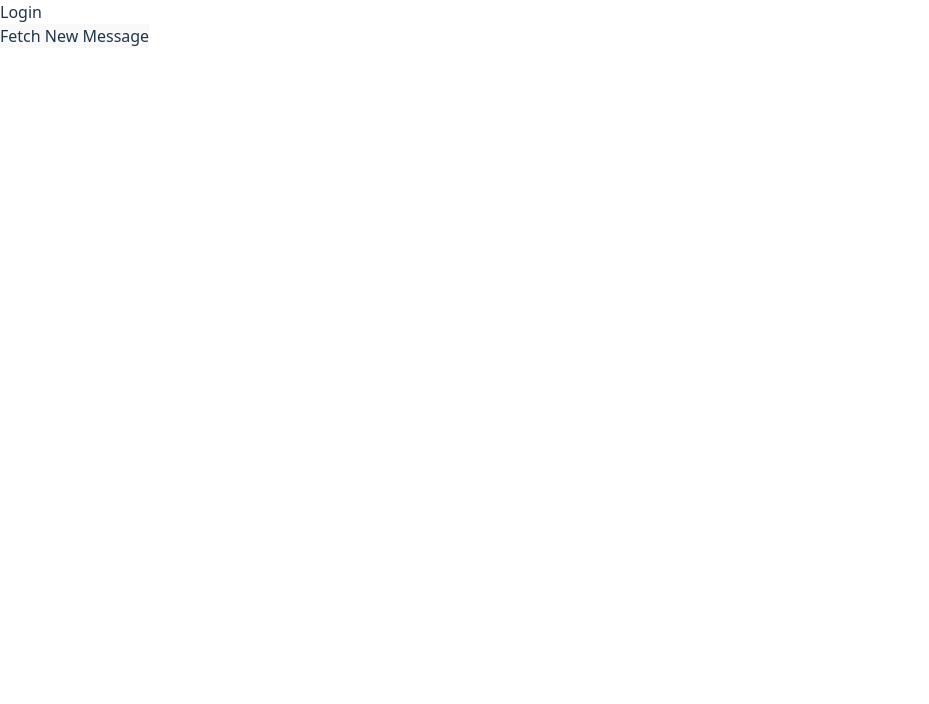
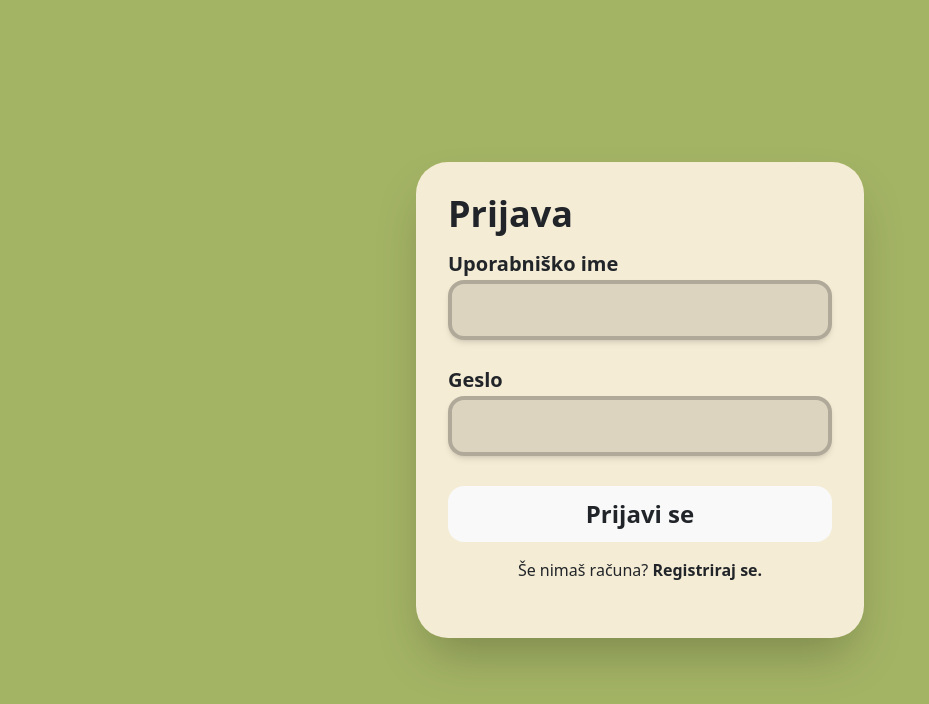
Before and after one commit to tomlidobnik/FERI-Digitalni-dvojcek, a React (Vite) app in the folder frontend/: page /login in a window 1280 px wide. Shown: the top 704 px of the page, without its empty margins (0-929 px from the left). Built offline with nearby package versions, Linux system fonts and the light colour scheme; no server answers.

Commit message:
feat: Vnosno polje (SCRUM-56)

```diff
--- a/frontend/src/pages/user/Login.jsx
+++ b/frontend/src/pages/user/Login.jsx
@@ -1,26 +1,88 @@
-import { useState } from 'react';
-import React from 'react';
+import { Link, useNavigate } from "react-router-dom";
+import { useForm } from "react-hook-form";
 
-function App() {
-  const [count, setCount] = useState(0);
-  const [message, setMessage] = useState('');
+export default function Login() {
+    const navigate = useNavigate();
 
-  const API_URL = import.meta.env.VITE_API_URL;
+    const {
+        register,
+        handleSubmit,
+        setError,
+        formState: { errors },
+    } = useForm();
 
-  const fetchMessage = () => {
-    fetch(`http://${API_URL}:8000/api/user`)
-      .then((response) => response.json())
-      .then((data) => setMessage(data.message))
-      .catch((error) => console.error('Error fetching message:', error));
-  };
+    const onSubmit = async (data) => {
+        try{
+            const userData = {
+                username: data.username,
+                password: data.password,
+            };
+            const response = await fetch(`https://${import.meta.env.VITE_API_URL}/api/user/token`, {
+                method: "POST",
+                headers: {
+                    "Content-Type": "application/json",
+                },
+                body: JSON.stringify(userData),
+            });
+            if (!response.ok) {
+                const errorData = await response.json();
+                if (errorData.error) {
+                    setError("root", {
+                        message: errorData.error,
+                    });
+                } else {
+                    setError("root", {
+                        message: "Napaka pri prijavi uporabnika",
+                    });
+                }
+                return;
+            }else {
+                navigate("/");
+            }
+            //console.log("User registered successfully");
+        }catch (error) {
+            setError("root", {
+                message: "Napaka pri prijavi uporabnika",
+            });
+        }
+    }
 
-  return (
-    <>
-      <h1>Login</h1>
-      <button onClick={fetchMessage}>Fetch New Message</button>
-      {message && <p>Message from backend: {message}</p>}
-    </>
-  );
+    return (
+        <div className="flex flex-col md:items-center md:justify-center h-screen select-none bg-tertiary text-text min-h-fit">
+            <div className="flex flex-col  p-8 bg-primary md:rounded-4xl md:h-fit h-screen md:shadow-2xl md:my-8">
+                <h1 className="text-4xl mb-4 font-bold md:w-96 w-full text-left">Prijava</h1>
+                <form onSubmit={handleSubmit(onSubmit)} className="flex flex-col gap-4 w-full">
+                    <div className="flex flex-col gap-0.5">
+                        <label className="font-semibold text-xl">Uporabniško ime</label>
+                        <input {...register("username", {
+                            required: "Uporabniško ime je obvezno",
+                        })} type="text" className="bg-black/10 p-3 text-xl rounded-2xl shadow-md focus:border-tertiary focus:outline-tertiary focus:outline-0 border-black/20 border-4"/>
+                        <div className="text-error h-2">
+                            {errors.username && <>{errors.username.message}</>}
+                        </div>
+                    </div>
+
+                    <div className="flex flex-col gap-0.5">
+                        <label className="font-semibold text-xl">Geslo</label>
+                        <input {...register("password",{
+                            required: "Geslo je obvezno",
+                        })} type="password"className="bg-black/10 p-3 text-xl rounded-2xl shadow-md focus:border-tertiary focus:outline-tertiary focus:outline-0 border-black/20 border-4"/>
+                        <div className="text-error h-2">
+                            {errors.password && <>{errors.password.message}</>}
+                        </div>
+                    </div>
+
+
+                    <button type="submit" className="bg-tertiary text-text font-semibold text-2xl rounded-2xl hover:bg-quaternary active:bg-tertiary p-3 mt-1" >Prijavi se</button>
+                    <div className="w-full text-center text-text md:mb-0">
+                        Še nimaš računa?
+                        <Link to="/register" className="font-semibold"> Registriraj se.</Link>
+                    </div>
+                    <div className="text-error h-2 font-semibold w-full text-center">
+                            {errors.root && <>{errors.root.message}</>}
+                    </div>
+                </form>
+            </div>
+        </div>
+    );
 }
-
-export default App;
```
